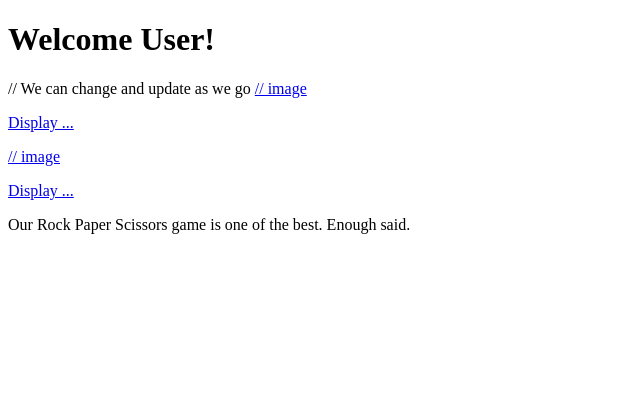
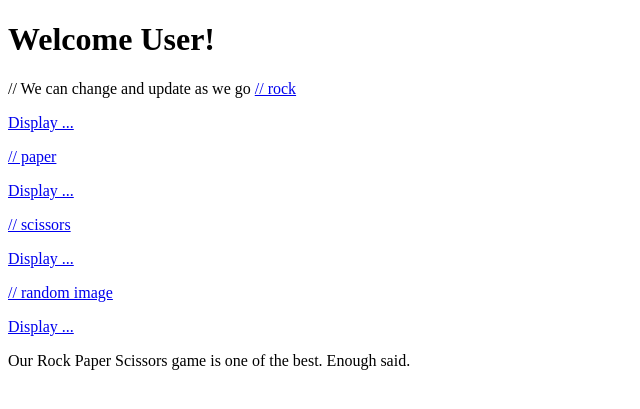
Before and after one commit to justnoted/RockPaperScissors, a Flask app: template templates/social.html in a window 1280 px wide. Shown: the part 144-553 px from the top of the page, without its empty margins (0-640 px from the left). Run offline with Flask 3, Linux system fonts and the light colour scheme; the template is opened without the code that fills it, so the values that code supplies are empty.

Commit message:
html image comments

```diff
--- a/templates/social.html
+++ b/templates/social.html
@@ -11,10 +11,16 @@
         <h1>Welcome User!</h1>
             <div id="options">
                 // We can change and update as we go
-                <a href="/result?id="> // image
+                <a href="/result?id="> // rock
                     <p>Display ...</p>
                 </a>
-                <a href="/result?id="> // image
+                <a href="/result?id="> // paper
+                   <p>Display ...</p>
+                </a>
+                <a href="/result?id="> // scissors
+                   <p>Display ...</p>
+                </a>
+                <a href="/result?id="> // random image
                    <p>Display ...</p>
                 </a>
             </div>
```
Also changed, not shown: Flask/Main.py (+8 -1 lines), Main.py (deleted, +0 -30 lines).
